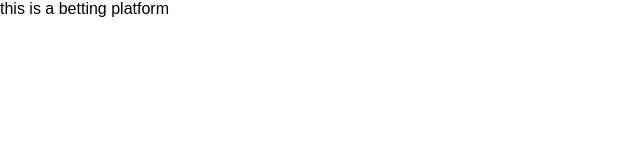
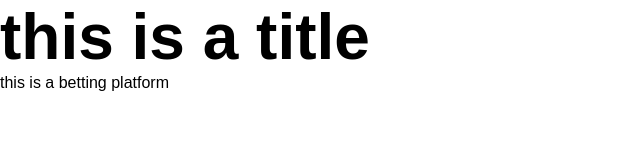
Before and after one commit to nsikakowo/bettingdashboard, a plain HTML site: page index.html in a window 1280 px wide. Shown: the whole page, without its empty margins (0-640 px from the left). Drawn offline with Linux system fonts and the light colour scheme.

Commit message:
proper standardization of semantics

```diff
--- a/index.html
+++ b/index.html
@@ -7,6 +7,13 @@
             <title>Document</title>
         </head>
         <body>
+            <div>
+        <h3>
+            this is a title
+        </h3>
+        <p>
             this is a betting platform
+        </p>
+            </div>
         </body>
 </html>
--- a/style.css
+++ b/style.css
@@ -4,3 +4,8 @@
     box-sizing: border-box;
     font-family: Arial, Helvetica, sans-serif;
 }
+
+h3{
+    font-weight: bold;
+    font-size: 4rem;
+}
```
Lines whose indentation alone changed are shown as unchanged.
